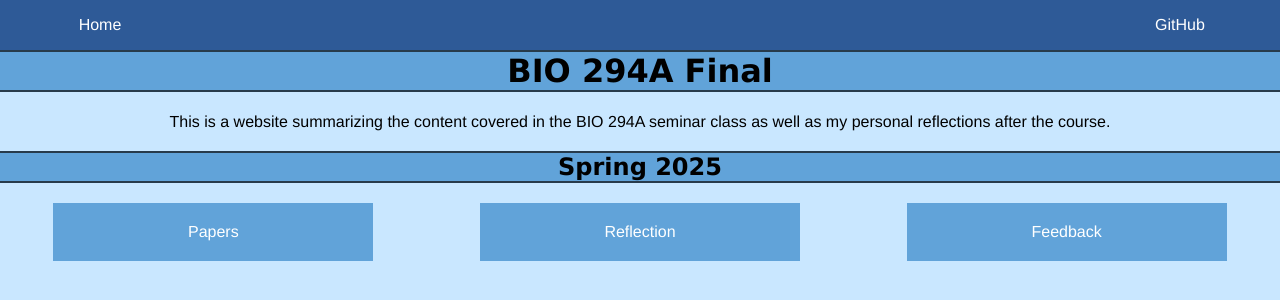
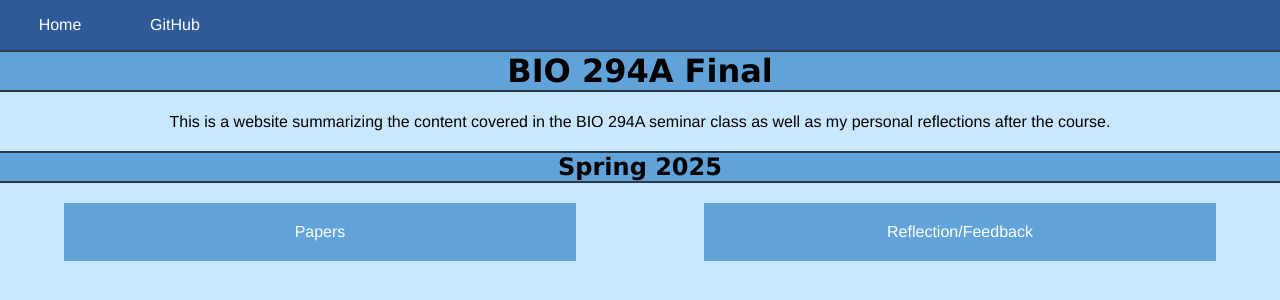
Before and after one commit to rickyysee/bio294a-website, a plain HTML site: page index.html in a window 1280 px wide. Drawn offline with Linux system fonts and the light colour scheme.

Commit message:
Consolidate reflection and feedback pages
Removed the feedback page and set up reflection page to host both reflections and feedback. Also removed the button on the landing page, now only two buttons present.

```diff
--- a/index.html
+++ b/index.html
@@ -17,8 +17,7 @@
     <h2>Spring 2025</h2>
     <div class="links">
         <a class="main-link" href="pages/papers.html" rel="noopener noreferrer">Papers</a>
-        <a class="main-link" href="pages/reflection.html" rel="noopener noreferrer">Reflection</a>
-        <a class="main-link" href="pages/feedback.html" rel="noopener noreferrer">Feedback</a>
+        <a class="main-link" href="pages/reflection.html" rel="noopener noreferrer">Reflection/Feedback</a>
     </div>
 </body>
 </html>
--- a/styles.css
+++ b/styles.css
@@ -17,15 +17,16 @@ body {
     background-color: rgb(46, 90, 151);
     height: 50px;
     display: flex;
-    padding: 5px 50px;
-    justify-content: space-between;
+    padding: 5px 10px;
+    gap: 15px;
+    justify-content: flex-start;
 }
 
 .banner a {
     flex: 0 1 100px;
     display: flex;
+    align-items: center;
     justify-content: center;
-    align-items: center;
     color: rgb(255, 255, 255);
     text-decoration: none;
 }
@@ -77,7 +78,7 @@ h5 {
 }
 
 .main-link {
-    width: 25%;
+    width: 40%;
     padding: 20px 20px;
     margin: 0px auto;
     text-decoration: none;
@@ -85,7 +86,11 @@ h5 {
     color: rgb(255, 255, 255);
     text-align: center;
     font-size: 16px;
+    overflow: hidden;
+    text-overflow: ellipsis;
 }
+
+
 .main-link:hover {
     background-color: rgb(46, 90, 151);
 }
```
Also changed, not shown: pages/feedback.html (deleted, +0 -20 lines), pages/reflection.html (+2 -2 lines).
